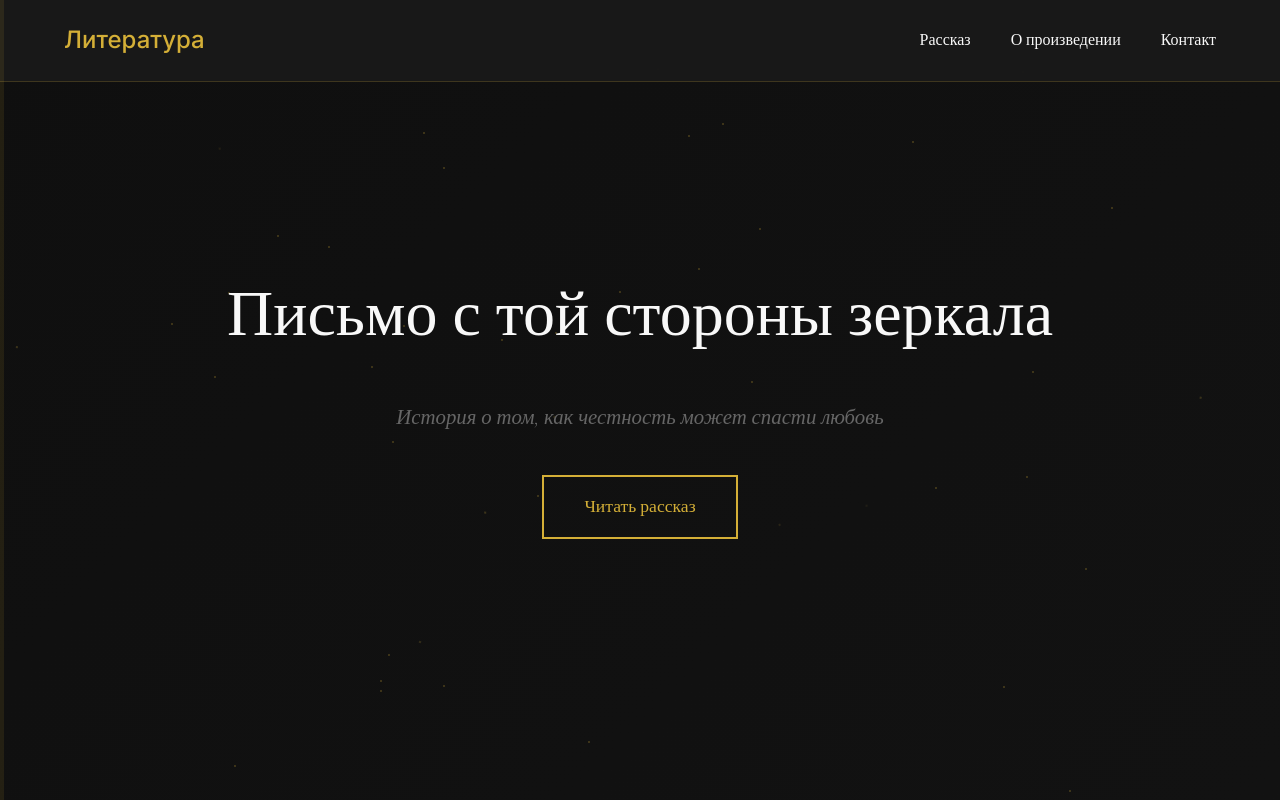
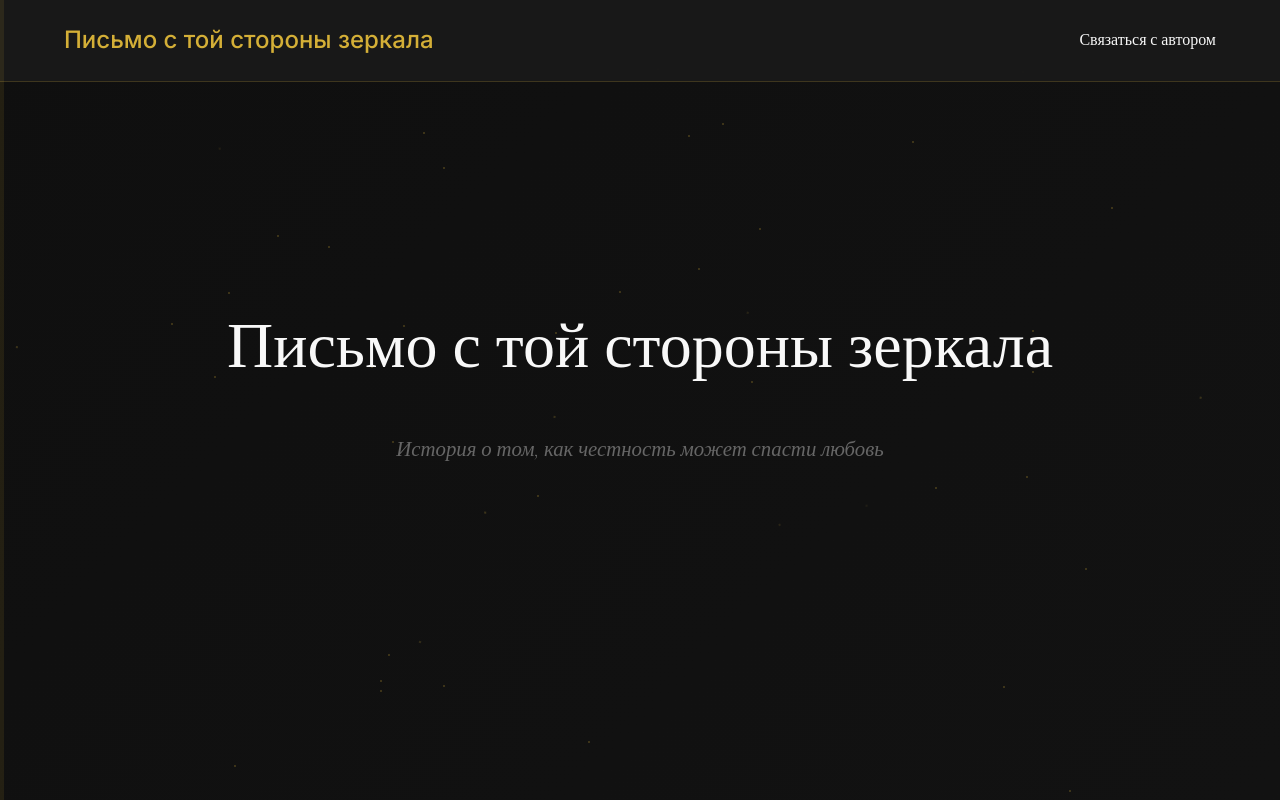
Before and after one commit to MongolSky/Letter-From-Other-Side, a plain HTML site: page index.html in a window 1280 px wide. Shown: the top 800 px of the page. Drawn offline with nearby package versions, Linux system fonts and the light colour scheme.

Commit message:
Update index.html

```diff
--- a/index.html
+++ b/index.html
@@ -68,14 +68,17 @@
             backdrop-filter: blur(10px);
             border-bottom: 1px solid var(--subtle-border);
             transition: all 0.3s ease;
+            display: flex;
+            justify-content: center;
+            align-items: center;
         }
 
         nav {
             display: flex;
-            justify-content: space-between;
+            justify-content: center;
             align-items: center;
             max-width: 1200px;
-            margin: 0 auto;
+            width: 100%;
         }
 
         .logo {
@@ -83,15 +86,10 @@
             font-weight: 500;
             color: var(--accent-gold);
             font-family: 'Inter', sans-serif;
+            margin-right: auto;
         }
 
-        .nav-links {
-            display: flex;
-            gap: 40px;
-            list-style: none;
-        }
-
-        .nav-links a {
+        .cta-link {
             color: var(--text-light);
             text-decoration: none;
             font-size: 1rem;
@@ -100,11 +98,11 @@
             position: relative;
         }
 
-        .nav-links a:hover {
+        .cta-link:hover {
             color: var(--accent-gold);
         }
 
-        .nav-links a::after {
+        .cta-link::after {
             content: '';
             position: absolute;
             bottom: -5px;
@@ -115,7 +113,7 @@
             transition: width 0.3s ease;
         }
 
-        .nav-links a:hover::after {
+        .cta-link:hover::after {
             width: 100%;
         }
 
@@ -152,25 +150,7 @@
         }
 
         .cta-button {
-            display: inline-block;
-            padding: 15px 40px;
-            background: transparent;
-            border: 2px solid var(--accent-gold);
-            color: var(--accent-gold);
-            text-decoration: none;
-            font-size: 1.1rem;
-            font-weight: 400;
-            transition: all 0.4s ease;
-            opacity: 0;
-            transform: translateY(30px);
-            animation: fadeInUp 1.5s ease forwards 1.5s;
-        }
-
-        .cta-button:hover {
-            background: var(--accent-gold);
-            color: var(--primary-dark);
-            transform: translateY(-2px);
-            box-shadow: 0 10px 30px rgba(212, 175, 55, 0.3);
+            display: none; /* Hide the button */
         }
 
         @keyframes fadeInUp {
@@ -279,10 +259,6 @@
                 font-size: 2.5rem;
             }
 
-            .nav-links {
-                gap: 20px;
-            }
-
             .chapter-number {
                 font-size: 2rem;
             }
@@ -313,12 +289,8 @@
 
     <header>
         <nav>
-            <div class="logo">Литература</div>
-            <ul class="nav-links">
-                <li><a href="#story">Рассказ</a></li>
-                <li><a href="#about">О произведении</a></li>
-                <li><a href="#contact">Контакт</a></li>
-            </ul>
+            <div class="logo">Письмо с той стороны зеркала</div>
+            <a href="mailto:captain.mongolsky@gmail.com" class="cta-link">Связаться с автором</a>
         </nav>
     </header>
 
@@ -675,26 +647,9 @@
             });
         }
 
-        // Smooth scrolling for navigation links
-        function smoothScroll() {
-            document.querySelectorAll('a[href^="#"]').forEach(anchor => {
-                anchor.addEventListener('click', function (e) {
-                    e.preventDefault();
-                    const target = document.querySelector(this.getAttribute('href'));
-                    if (target) {
-                        target.scrollIntoView({
-                            behavior: 'smooth',
-                            block: 'start'
-                        });
-                    }
-                });
-            });
-        }
-
         // Initialize everything
         document.addEventListener('DOMContentLoaded', function() {
             createParticles();
-            smoothScroll();
             revealChapters();
 
             window.addEventListener('scroll', function() {
```
